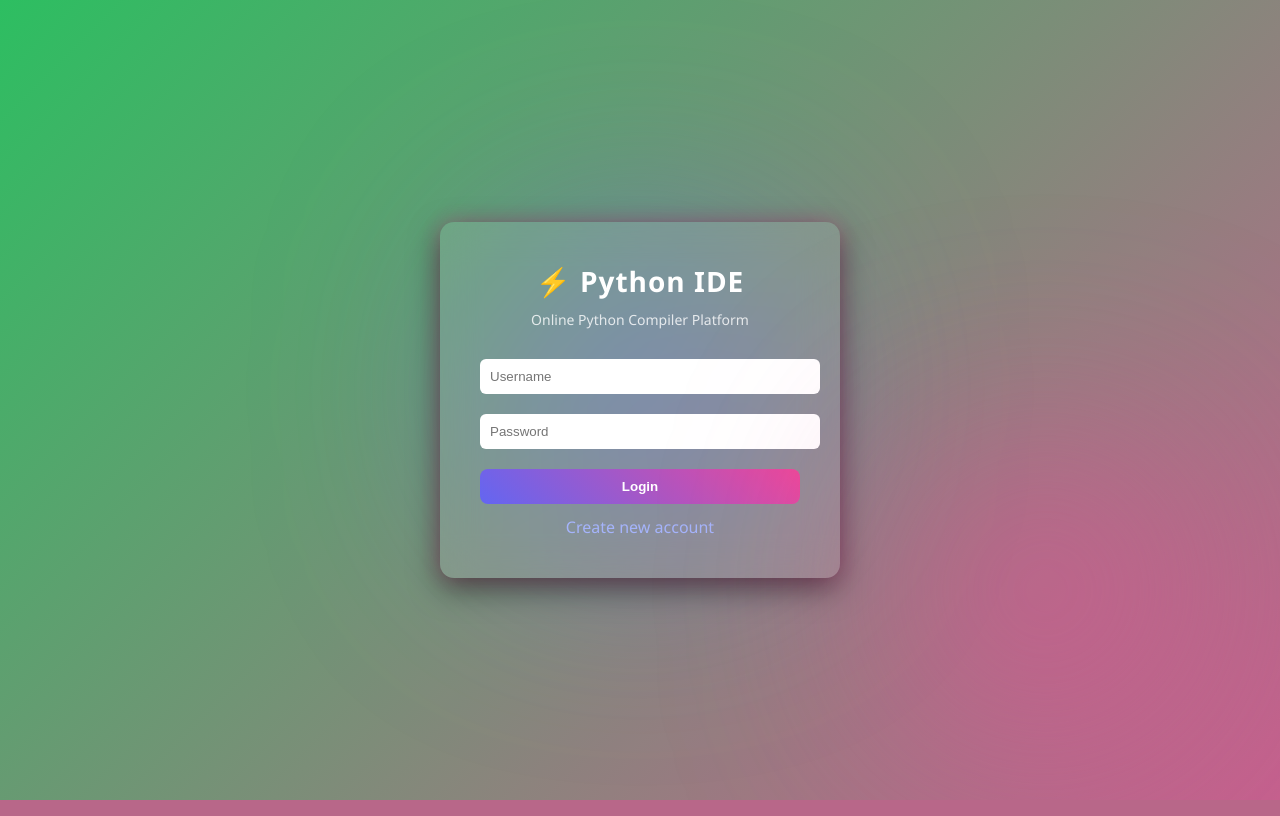
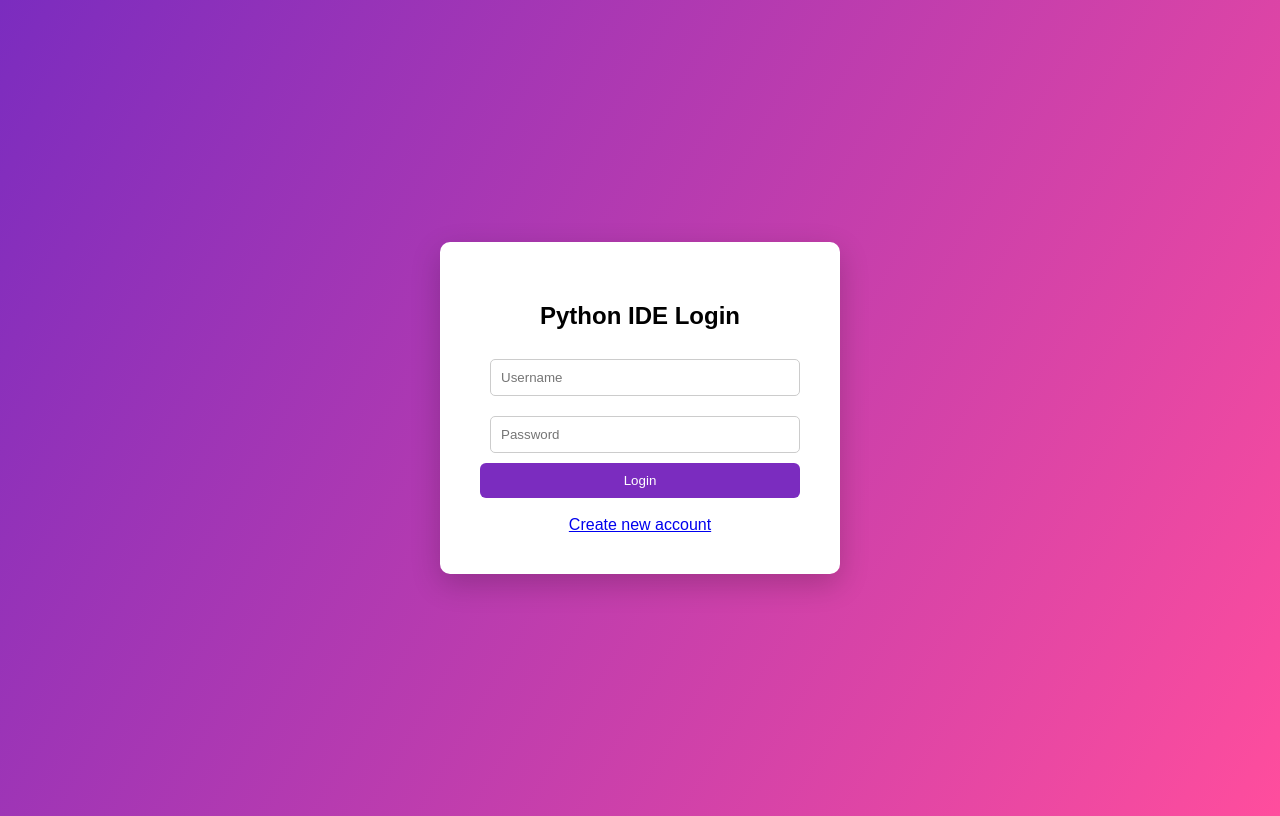
Before and after one commit to Chethana45/python-online-compiler, a Flask app: page / in a window 1280 px wide. Run offline with Flask 3, Linux system fonts and the light colour scheme.

Commit message:
improved login error UI

```diff
--- a/app.py
+++ b/app.py
@@ -70,7 +70,7 @@ def register():
             conn.commit()
         except:
             conn.close()
-            return "Username already exists"
+            return render_template("register.html", error="Username already exists")
 
         conn.close()
 
@@ -102,7 +102,7 @@ def login():
         session["user"] = username
         return redirect("/dashboard")
 
-    return "Invalid username or password"
+    return render_template("login.html", error="Invalid username or password")
 
 
 # ---------------- LOGOUT ----------------
@@ -185,9 +185,6 @@ def get_files():
 @app.route("/delete_file", methods=["POST"])
 def delete_file():
 
-    if "user" not in session:
-        return jsonify({"status":"not_logged_in"})
-
     data=request.json
     filename=data.get("filename")
 
@@ -209,9 +206,6 @@ def delete_file():
 
 @app.route("/rename_file", methods=["POST"])
 def rename_file():
-
-    if "user" not in session:
-        return jsonify({"status":"not_logged_in"})
 
     data=request.json
     old_name=data.get("old_name")
@@ -238,21 +232,18 @@ def run_code():
 
     data=request.json
     code=data.get("code","")
-    program_input=data.get("input","")
 
     blocked_keywords=[
         "import os",
         "import sys",
         "subprocess",
-        "shutil",
         "open(",
-        "__import__",
         "eval(",
         "exec("
     ]
 
     for word in blocked_keywords:
-        if word.lower() in code.lower():
+        if word in code.lower():
             return jsonify({"output":"Restricted operation detected"})
 
     filename=f"temp_{uuid.uuid4().hex}.py"
@@ -264,7 +255,6 @@ def run_code():
 
         result=subprocess.run(
             ["python3",filename],
-            input=program_input,
             capture_output=True,
             text=True,
             timeout=5
@@ -272,14 +262,8 @@ def run_code():
 
         output=result.stdout+result.stderr
 
-        if len(output)>5000:
-            output=output[:5000]+"\nOutput truncated..."
-
     except subprocess.TimeoutExpired:
-        output="Execution timed out (possible infinite loop)"
-
-    except Exception as e:
-        output=str(e)
+        output="Execution timed out"
 
     finally:
         if os.path.exists(filename):
--- a/templates/login.html
+++ b/templates/login.html
@@ -1,45 +1,70 @@
-
 <!DOCTYPE html>
-<html lang="en">
+<html>
 
 <head>
-<meta charset="UTF-8">
-<meta name="viewport" content="width=device-width, initial-scale=1.0">
 
-<title>Login • Python Compiler IDE</title>
-
-<link rel="stylesheet" href="/static/style.css">
+<title>Login</title>
 
 <style>
 
-/* Extra login animations */
-
-.logo{
-font-size:28px;
-font-weight:bold;
-margin-bottom:10px;
-letter-spacing:1px;
+body{
+font-family:Arial;
+background:linear-gradient(120deg,#7b2cbf,#ff4d9d);
+height:100vh;
+display:flex;
+justify-content:center;
+align-items:center;
 }
 
-.subtitle{
-opacity:0.8;
-font-size:14px;
-margin-bottom:20px;
+.form-box{
+background:white;
+padding:40px;
+border-radius:10px;
+width:320px;
+text-align:center;
+box-shadow:0 10px 30px rgba(0,0,0,0.2);
+}
+
+input{
+width:90%;
+padding:10px;
+margin:10px;
+border-radius:5px;
+border:1px solid #ccc;
+}
+
+button{
+padding:10px 20px;
+background:#7b2cbf;
+color:white;
+border:none;
+border-radius:6px;
+cursor:pointer;
+width:100%;
+}
+
+button:hover{
+background:#5a189a;
+}
+
+.error{
+color:red;
+margin-bottom:10px;
 }
 
 </style>
 
 </head>
 
-<body class="login-body">
+<body>
 
-<div class="login-box">
+<div class="form-box">
 
-<div class="logo">⚡ Python IDE</div>
+<h2>Python IDE Login</h2>
 
-<div class="subtitle">
-Online Python Compiler Platform
-</div>
+{% if error %}
+<p class="error">{{error}}</p>
+{% endif %}
 
 <form action="/login" method="POST">
 
@@ -51,10 +76,11 @@ Online Python Compiler Platform
 
 </form>
 
+<br>
+
 <a href="/register">Create new account</a>
 
 </div>
 
 </body>
-
 </html>
```
